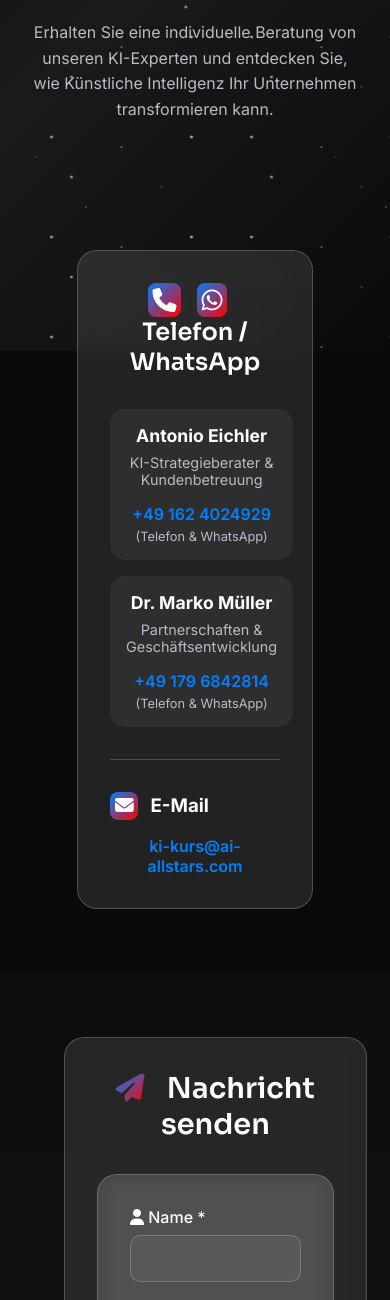
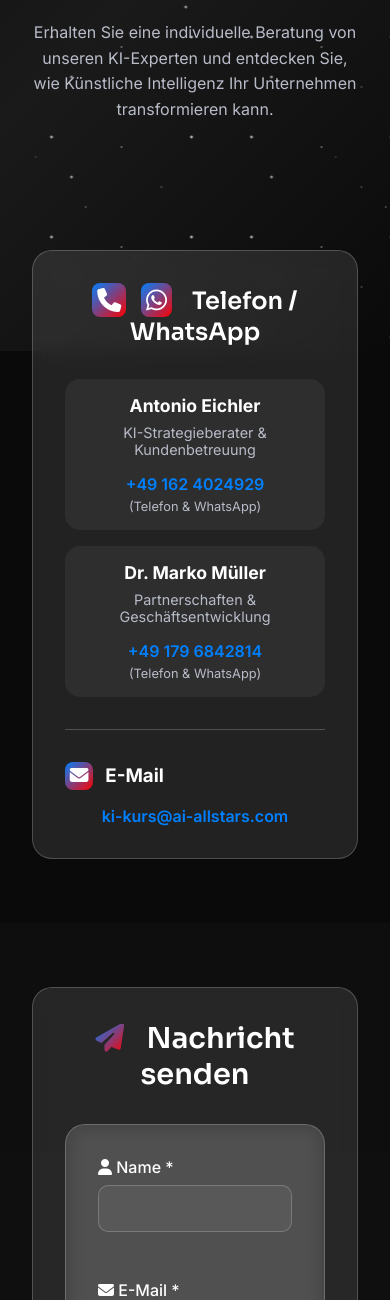
Before and after one commit to 2Patrick1111/kurs, a Flask app: page / in a window 390 px wide. Shown: the part 493-1793 px from the top of the page. Run offline with Flask 3, Linux system fonts and the light colour scheme.

Commit message:
Center the contact form elements on the contact page for better appearance
Adjusts CSS in website-styles.css to center the contact form using flexbox and adjusts max-width for responsiveness.

Replit-Commit-Author: Agent
Replit-Commit-Session-Id: 24450db1-d3b4-4f73-a2b5-f6c2bc65c6a2
Replit-Commit-Screenshot-Url: https://storage.googleapis.com/screenshot-production-us-central1/fd4cdddb-ef5b-437a-a1d5-8f8e6b62832b/24450db1-d3b4-4f73-a2b5-f6c2bc65c6a2/bskCJhP

```diff
--- a/static/css/website-styles.css
+++ b/static/css/website-styles.css
@@ -391,13 +391,16 @@ body {
 }
 
 .contact-container {
-    max-width: 1200px;
-    margin: 0 auto;
-    padding: 0 2rem;
+    width: 100%;
+    display: flex;
+    justify-content: center;
 }
 
 .contact-info-section {
     padding: 4rem 2rem;
+    display: flex;
+    justify-content: center;
+    align-items: center;
 }
 
 .contact-info-title {
@@ -427,15 +430,13 @@ body {
 }
 
 .contact-methods-grid {
-    display: flex;
-    justify-content: center;
     width: 100%;
+    max-width: 800px;
 }
 
 .contact-method {
     position: relative;
-    max-width: 800px;
-    width: 90%;
+    width: 100%;
     text-align: center;
 }
 
```
